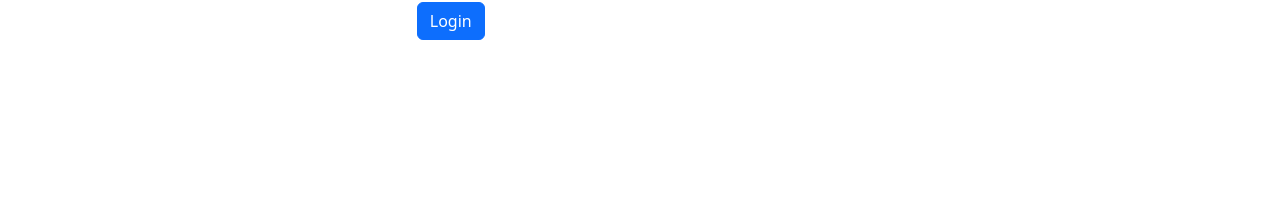
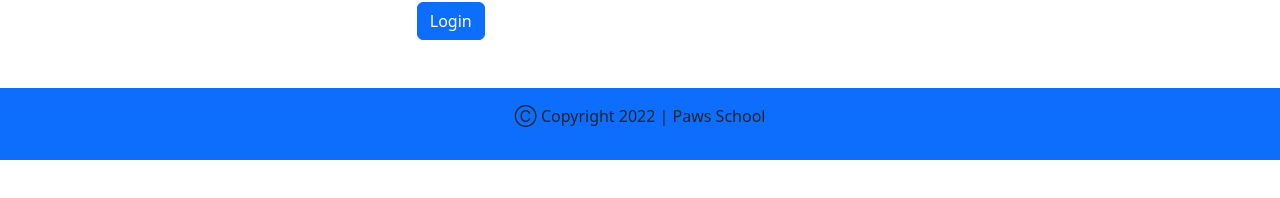
Before and after one commit to tanbiranjum/paws-school-client, a React (Create React App) app: page /login in a window 1280 px wide. Shown: the part 458-656 px from the top of the page. Built offline with nearby package versions, Linux system fonts and the light colour scheme; no server answers.

Commit message:
footer section added

```diff
--- /dev/null
+++ b/src/components/Footer/Footer.js
@@ -0,0 +1,11 @@
+import React from "react";
+
+const Footer = () => {
+  return (
+    <div className="mt-5 p-3 bg-primary">
+      <p className="text-center text-dark">Ⓒ Copyright 2022 | Paws School</p>
+    </div>
+  );
+};
+
+export default Footer;
--- a/src/layout/Main.js
+++ b/src/layout/Main.js
@@ -1,6 +1,7 @@
 import React from "react";
 import { Container } from "react-bootstrap";
 import { Outlet } from "react-router-dom";
+import Footer from "../components/Footer/Footer";
 import NavComponent from "../components/NavComponent/NavComponent";
 
 const Main = () => {
@@ -10,6 +11,7 @@ const Main = () => {
       <Container>
         <Outlet />
       </Container>
+      <Footer />
     </div>
   );
 };
```
